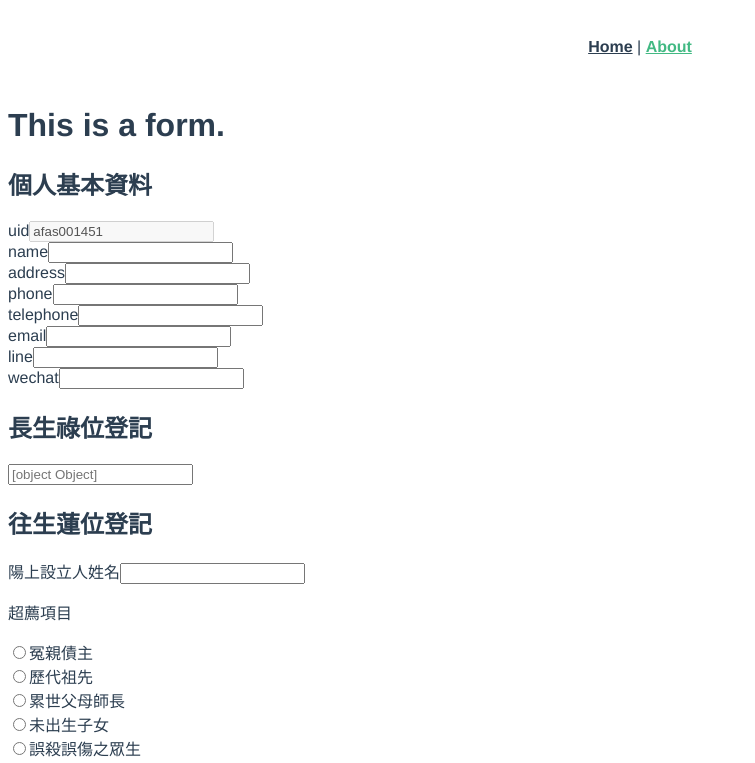
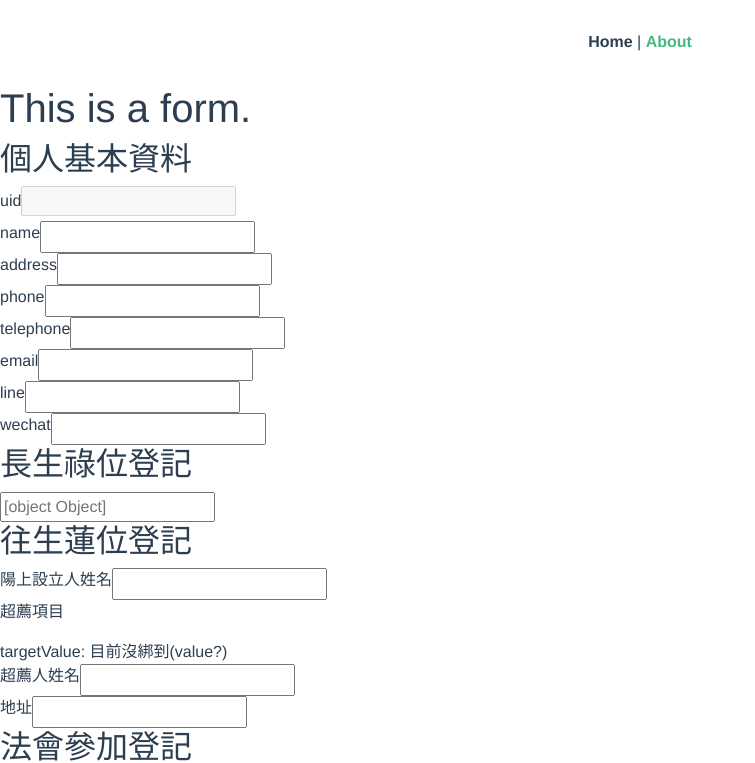
Before and after one commit to rainform/client_web, a Vue app: page /about in a window 1280 px wide. Shown: the top 763 px of the page, without its empty margins (0-755 px from the left). Built offline with nearby package versions, Linux system fonts and the light colour scheme.

Commit message:
define CeremonyFormModel

```diff
--- a/src/main.ts
+++ b/src/main.ts
@@ -1,4 +1,7 @@
+import '@babel/polyfill';
+import 'mutationobserver-shim';
 import Vue from 'vue';
+import './plugins/bootstrap-vue';
 import App from './App.vue';
 import router from './router';
 import store from './store';
--- /dev/null
+++ b/src/models/CeremonyFormModel.ts
@@ -0,0 +1,137 @@
+// --------------- type model interface 抽象的名詞
+
+export interface PersonalInformationModel {
+  name: string;
+  address: string;
+  phone: string;
+  telephone: string;
+  email: string;
+  line: string;
+  wechat: string;
+}
+
+export interface LongevityBoardModel {
+  streamId: string; // e.g. 15_2 15_3
+  name: string;
+}
+
+export interface PrayBoardModel {
+  registerName: string;
+  prayType: string;
+  prayDetail: string;
+}
+
+export interface AttendInfoModel {
+  name: string;
+  gender: string;
+  age: string;
+  attendDate: string;
+  leaveDate: string;
+  note: string;
+}
+
+export interface CeremonyFormModel {
+  personalInformation: PersonalInformationModel;
+  longevityBoards: Array<LongevityBoardModel>;
+  prayBoards: Array<PrayBoardModel>;
+  AttendInfoList: Array<AttendInfoModel>;
+}
+
+// --------------- class object 實體化的名詞 會動的
+
+export class PersonalInformation implements PersonalInformationModel {
+  name: string;
+
+  address: string;
+
+  phone: string;
+
+  telephone: string;
+
+  email: string;
+
+  line: string;
+
+  wechat: string;
+
+  constructor(name: string, address: string, phone: string, telephone: string, email: string, line: string, wechat: string) {
+    this.name = name;
+    this.address = address;
+    this.phone = phone;
+    this.telephone = telephone;
+    this.email = email;
+    this.line = line;
+    this.wechat = wechat;
+  }
+}
+
+export class LongevityBoard implements LongevityBoardModel {
+  streamId: string;
+
+  name: string;
+
+  constructor(name: string) {
+    this.name = name;
+    this.streamId = '';
+  }
+}
+
+export class PrayBoards implements PrayBoardModel {
+  registerName: string;
+
+  prayType: string;
+
+  prayDetail: string;
+
+  constructor(registerName: string, prayType: string, prayDetail: string) {
+    this.registerName = registerName;
+    this.prayType = prayType;
+    this.prayDetail = prayDetail;
+  }
+}
+
+export class AttendInfo implements AttendInfoModel {
+  name: string;
+
+  gender: string;
+
+  age: string;
+
+  attendDate: string;
+
+  leaveDate: string;
+
+  note: string;
+
+  constructor(name: string, gender: string, age: string, attendDate: string, leaveDate: string, note: string) {
+    this.name = name;
+    this.gender = gender;
+    this.age = age;
+    this.attendDate = attendDate;
+    this.leaveDate = leaveDate;
+    this.note = note;
+  }
+}
+
+export class CeremonyForm implements CeremonyFormModel {
+  personalInformation: PersonalInformationModel;
+
+  longevityBoards: LongevityBoardModel[];
+
+  prayBoards: PrayBoardModel[];
+
+  AttendInfoList: AttendInfoModel[];
+
+  constructor() {
+    this.personalInformation = new PersonalInformation('', '', '', '', '', '', '');
+    this.longevityBoards = [
+      new LongevityBoard('peoplename'),
+    ];
+    this.prayBoards = [
+      new PrayBoards('registerName', 'prayType', 'prayDetail'),
+    ];
+    this.AttendInfoList = [
+      new AttendInfo('', '', '', '', '', ''),
+    ];
+  }
+}
--- a/src/views/About.vue
+++ b/src/views/About.vue
@@ -15,51 +15,27 @@
 import Ceremony from '@/components/Ceremony.vue';
 import PrayFor from '@/components/PrayFor.vue';
 
+import {
+  AttendInfo, CeremonyForm, LongevityBoard, PersonalInformation, PrayBoards,
+} from '@/models/CeremonyFormModel';
+
 export default Vue.extend({
   data() {
     return {
-      personalInformation: {
-        uid: 'afas001451',
-        name: '',
-        address: '',
-        phone: '',
-        telephone: '',
-        email: '',
-        line: '',
-        wechat: '',
-      },
+      personalInformation: [
+        new PersonalInformation('', '', '', '', '', '', ''),
+      ],
       longevity: [
-        {
-          id: '',
-          name: '',
-        },
+        new LongevityBoard('peoplename'),
       ],
       prayFor: [
-        {
-          name: '',
-          targetSelection: [
-            '冤親債主',
-            '歷代祖先',
-            '累世父母師長',
-            '未出生子女',
-            '誤殺誤傷之眾生',
-            '境內一切眾生(地基主)(請填寫住家地址)',
-          ],
-          targetValue: '45678979',
-          targetName: '',
-          targetAddress: '',
-        },
+        new PrayBoards('', '', ''),
       ],
       ceremony: [
-        {
-          name: '',
-          gender: '',
-          age: '',
-          comeDate: '',
-          backDate: '',
-          note: '',
-        },
+        new AttendInfo('', '', '', '', '', ''),
       ],
+
+      form: new CeremonyForm(),
     };
   },
   components: {
```
Also changed, not shown: package.json (+7 -1 lines), src/models/FormModel.ts (deleted, +0 -36 lines), src/plugins/bootstrap-vue.js (added, +7 -0 lines), .eslintrc.js, 1 other file (tests, documents, lock files or other folders).
